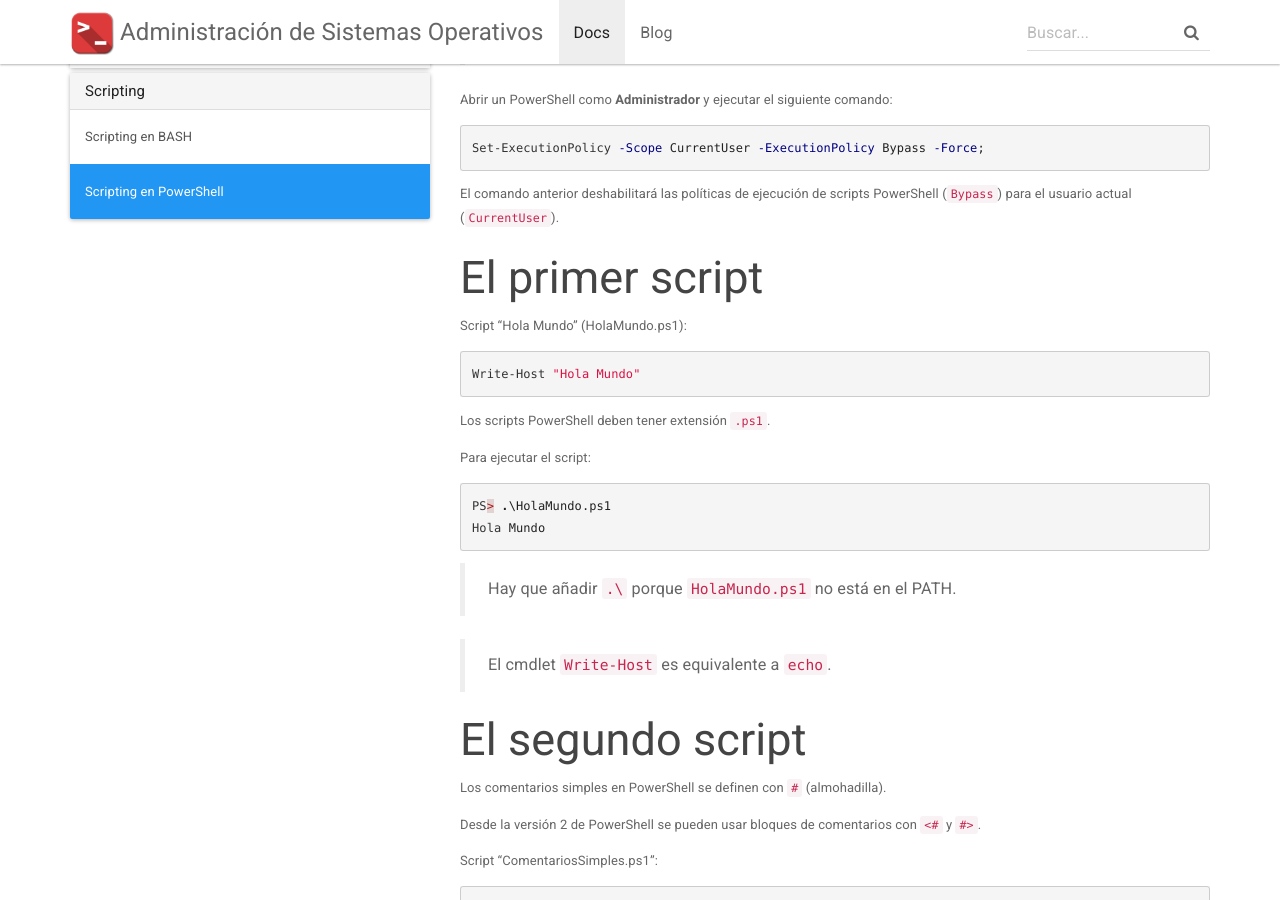
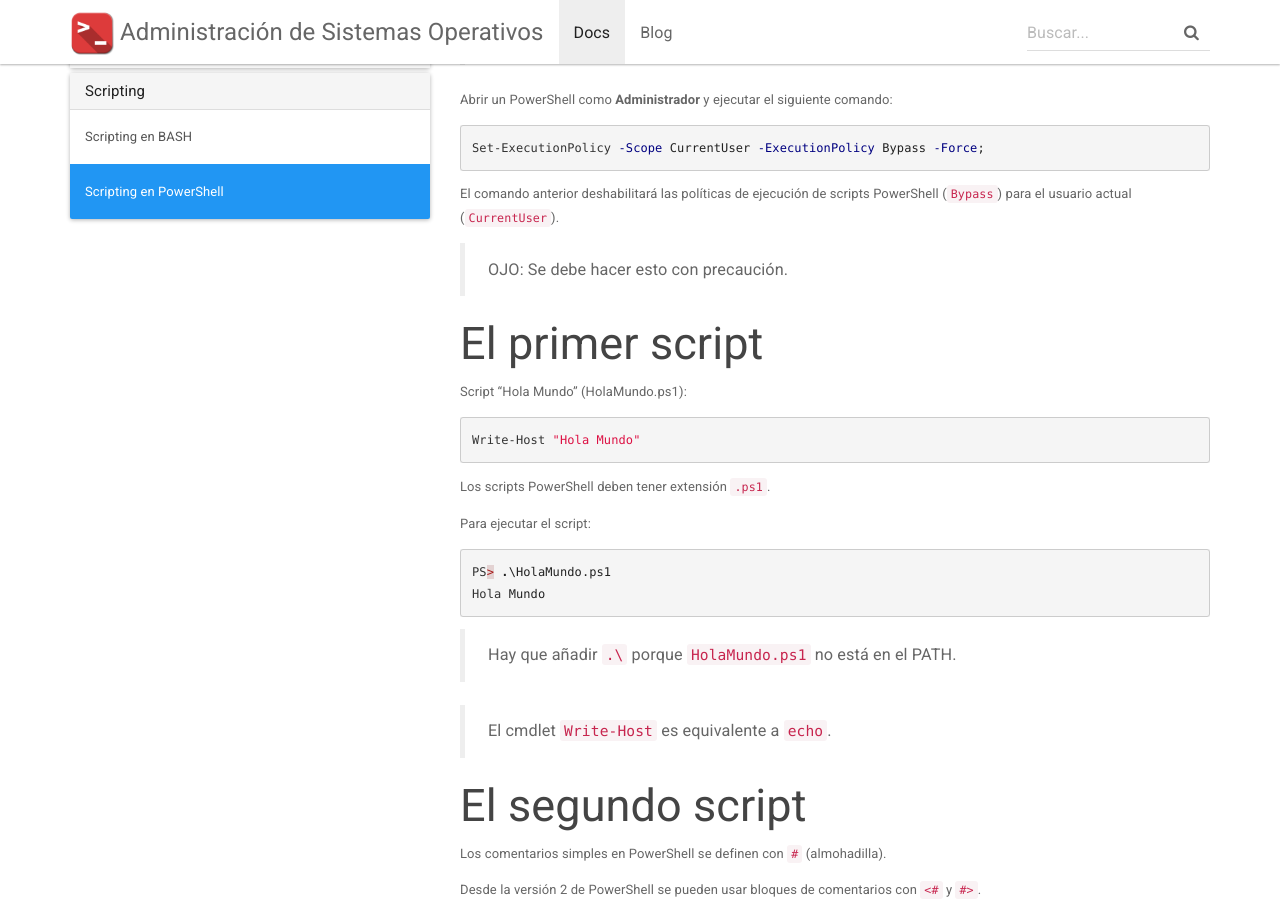
Before and after one commit to asir-add/asir-add.github.io, a Jekyll site: the page built from docs/_docs/scripting/powershell.md, in a window 1280 px wide and 900 px high, scrolled down 305 px. Built offline with Jekyll 4.4.1, drawn with Linux system fonts in a browser that asks for light colours; nearby versions of some CDN libraries.

Commit message:
Update powershell.md

````diff
--- a/docs/_docs/scripting/powershell.md
+++ b/docs/_docs/scripting/powershell.md
@@ -13,6 +13,8 @@ Set-ExecutionPolicy -Scope CurrentUser -ExecutionPolicy Bypass -Force;
 ```
 
 El comando anterior deshabilitará las políticas de ejecución de scripts PowerShell (`Bypass`) para el usuario actual (`CurrentUser`).
+
+> OJO: Se debe hacer esto con precaución.
 
 ## El primer script
 
````
